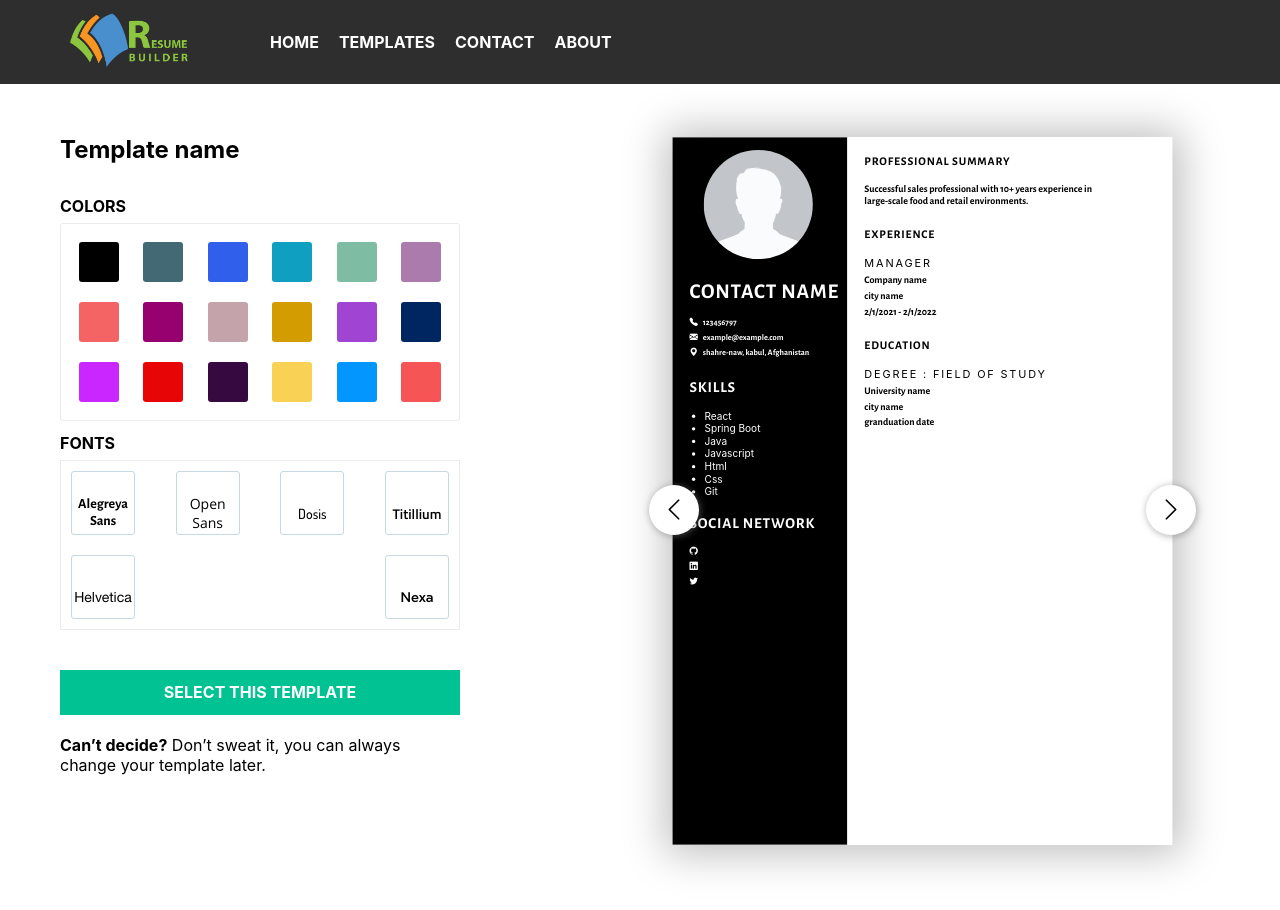
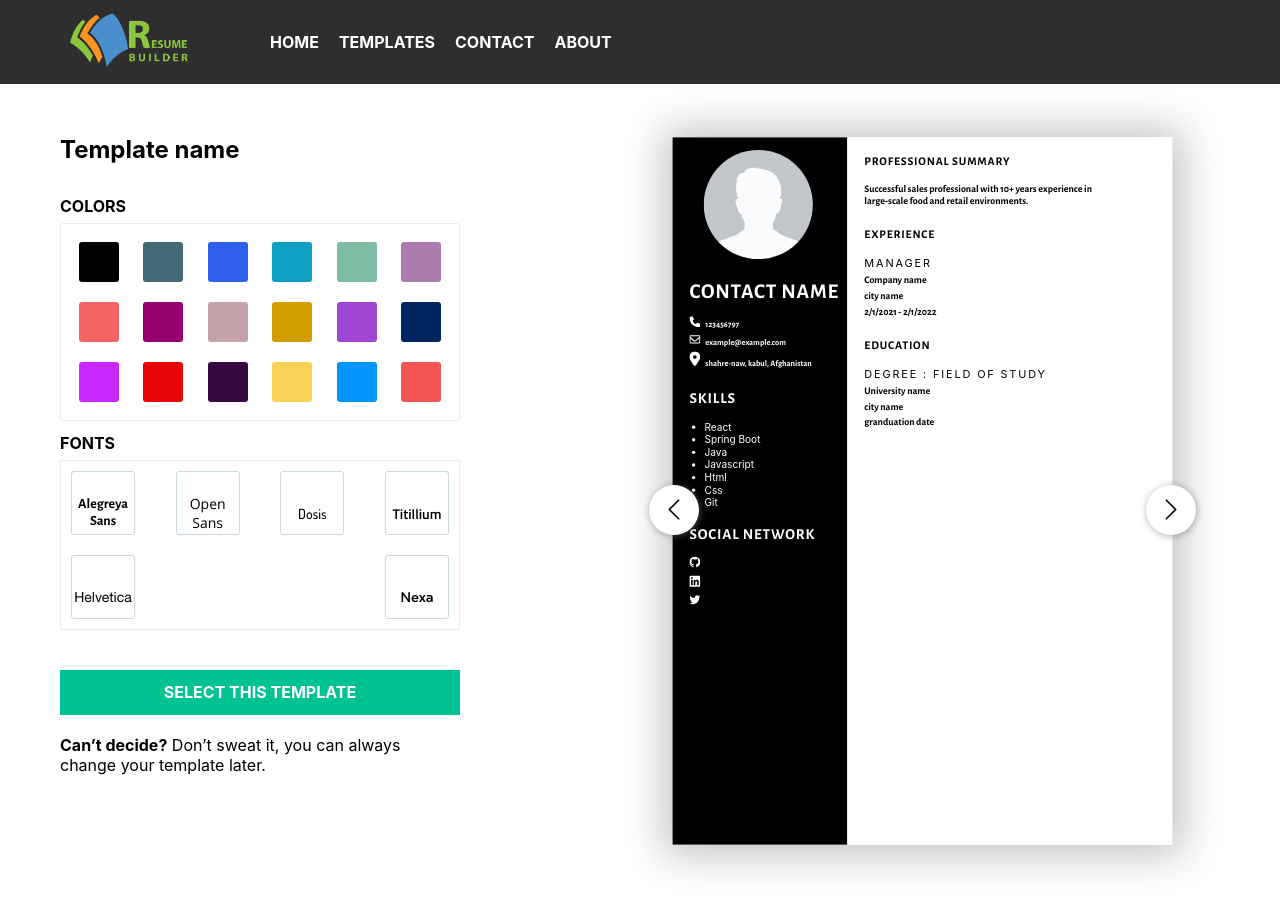
Before and after one commit to Aliherawi7/resume-builder, a React (Create React App) app: page /templates in a window 1280 px wide. Shown: the top 910 px of the page. Built offline with nearby package versions, Linux system fonts and the light colour scheme.

Commit message:
replaced bootstarp icon to svg dou to Generating component to pdf

```diff
--- a/src/Templates/Template.css
+++ b/src/Templates/Template.css
@@ -43,7 +43,11 @@
     fill: #fff;
     text-transform: capitalize;
 }
-.template i{
+.template svg{
     margin-right: 6px;
-    color: inherit;
+    /* fill: var(--color); */
+    width: 13px;
 }
+.template svg path{
+    fill: #000
+}
--- a/src/Templates/Template1.css
+++ b/src/Templates/Template1.css
@@ -13,6 +13,14 @@
     height: 100%;
     background-color: var(--backgroundColor);
     color: #fff;
+    fill: #fff;
+}
+.template1 svg{
+    margin-right: 6px;
+    width: 15px;
+}
+.template1 svg path{
+    fill: #fff !important
 }
 .template1 .section h2{
     font-size : 18px;
@@ -41,7 +49,7 @@
     left: 37px;
     width: 130px;
     height: 130px;
-    border-radius: 50%;
+    border-radius: 100%;
     z-index: 100;
     overflow: hidden;
     background-color: #fff;
@@ -61,7 +69,7 @@
 }
 .template1 .container-B h2{
     color: var(--color);
-    : 17px;
+    font-size: 17px;
 }
 
 .template1 .normal-title{
@@ -73,5 +81,4 @@
 }
 .template1 .normal-paragraph{
     margin-bottom: 5px;
-
 }
--- a/src/Templates/Template1.js
+++ b/src/Templates/Template1.js
@@ -20,9 +20,14 @@ function Template1({ contactInformation, experiences, experience, educations, ed
                         <img src={contactInformation.image ? URL.createObjectURL(contactInformation.image) : "/image/yyyy.png"} />
                     </div>
                     <h1 className='contact-name'>{contactInformation?.name}</h1>
-                    <p className='normal-text'><i className="bi bi-telephone-fill"></i>{contactInformation?.phone ? contactInformation.phone : ''} </p>
-                    <p className='normal-text'><i className="bi bi-envelope-fill"></i>{contactInformation?.email ? contactInformation.email : ''}</p>
-                    <p className='normal-text'><i className="bi bi-geo-alt-fill"></i>
+                    <p className='normal-text'>
+                    <svg xmlns="http://www.w3.org/2000/svg" viewBox="0 0 512 512"><path d="M511.2 387l-23.25 100.8c-3.266 14.25-15.79 24.22-30.46 24.22C205.2 512 0 306.8 0 54.5c0-14.66 9.969-27.2 24.22-30.45l100.8-23.25C139.7-2.602 154.7 5.018 160.8 18.92l46.52 108.5c5.438 12.78 1.77 27.67-8.98 36.45L144.5 207.1c33.98 69.22 90.26 125.5 159.5 159.5l44.08-53.8c8.688-10.78 23.69-14.51 36.47-8.975l108.5 46.51C506.1 357.2 514.6 372.4 511.2 387z"/></svg>
+                        {contactInformation?.phone ? contactInformation.phone : ''} </p>
+                    <p className='normal-text'>
+                    <svg xmlns="http://www.w3.org/2000/svg" viewBox="0 0 512 512"><path d="M448 64H64C28.65 64 0 92.65 0 128v256c0 35.35 28.65 64 64 64h384c35.35 0 64-28.65 64-64V128C512 92.65 483.3 64 448 64zM64 112h384c8.822 0 16 7.178 16 16v22.16l-166.8 138.1c-23.19 19.28-59.34 19.27-82.47 .0156L48 150.2V128C48 119.2 55.18 112 64 112zM448 400H64c-8.822 0-16-7.178-16-16V212.7l136.1 113.4C204.3 342.8 229.8 352 256 352s51.75-9.188 71.97-25.98L464 212.7V384C464 392.8 456.8 400 448 400z"/></svg>
+                    {contactInformation?.email ? contactInformation.email : ''}</p>
+                    <p className='normal-text'>
+                    <svg xmlns="http://www.w3.org/2000/svg" viewBox="0 0 384 512"><path d="M168.3 499.2C116.1 435 0 279.4 0 192C0 85.96 85.96 0 192 0C298 0 384 85.96 384 192C384 279.4 267 435 215.7 499.2C203.4 514.5 180.6 514.5 168.3 499.2H168.3zM192 256C227.3 256 256 227.3 256 192C256 156.7 227.3 128 192 128C156.7 128 128 156.7 128 192C128 227.3 156.7 256 192 256z"/></svg>
                         {(contactInformation?.address ? contactInformation.address + ", " : '') +
                             (contactInformation?.city ? contactInformation.city + ", " : '') +
                             (contactInformation?.country ? contactInformation.country : '')}</p>
@@ -31,15 +36,21 @@ function Template1({ contactInformation, experiences, experience, educations, ed
                     <h2>Skills</h2>
                     <ul className="skill-list">
                         {skills?.length > 0 ? skills.map((item) => {
-                            return item != "" ? <li key={Math.random()+item}>{item}</li> : null
+                            return item != "" ? <li key={Math.random() + item}>{item}</li> : null
                         }) : null}
                     </ul>
                 </div>
                 <div className='social-network section'>
                     <h2 style={Fontcolor}>Social Network</h2>
-                    <p className='normal-text'><i style={Fontcolor} className="bi bi-github"></i>{contactInformation?.github}</p>
-                    <p className='normal-text'><i style={Fontcolor} className="bi bi-linkedin"></i>{contactInformation?.linkedin}</p>
-                    <p className='normal-text'><i style={Fontcolor} className="bi bi-twitter"></i>{contactInformation?.twitter}</p>
+                    <p className='normal-text'>
+                    <svg xmlns="http://www.w3.org/2000/svg" viewBox="0 0 496 512"><path d="M165.9 397.4c0 2-2.3 3.6-5.2 3.6-3.3.3-5.6-1.3-5.6-3.6 0-2 2.3-3.6 5.2-3.6 3-.3 5.6 1.3 5.6 3.6zm-31.1-4.5c-.7 2 1.3 4.3 4.3 4.9 2.6 1 5.6 0 6.2-2s-1.3-4.3-4.3-5.2c-2.6-.7-5.5.3-6.2 2.3zm44.2-1.7c-2.9.7-4.9 2.6-4.6 4.9.3 2 2.9 3.3 5.9 2.6 2.9-.7 4.9-2.6 4.6-4.6-.3-1.9-3-3.2-5.9-2.9zM244.8 8C106.1 8 0 113.3 0 252c0 110.9 69.8 205.8 169.5 239.2 12.8 2.3 17.3-5.6 17.3-12.1 0-6.2-.3-40.4-.3-61.4 0 0-70 15-84.7-29.8 0 0-11.4-29.1-27.8-36.6 0 0-22.9-15.7 1.6-15.4 0 0 24.9 2 38.6 25.8 21.9 38.6 58.6 27.5 72.9 20.9 2.3-16 8.8-27.1 16-33.7-55.9-6.2-112.3-14.3-112.3-110.5 0-27.5 7.6-41.3 23.6-58.9-2.6-6.5-11.1-33.3 2.6-67.9 20.9-6.5 69 27 69 27 20-5.6 41.5-8.5 62.8-8.5s42.8 2.9 62.8 8.5c0 0 48.1-33.6 69-27 13.7 34.7 5.2 61.4 2.6 67.9 16 17.7 25.8 31.5 25.8 58.9 0 96.5-58.9 104.2-114.8 110.5 9.2 7.9 17 22.9 17 46.4 0 33.7-.3 75.4-.3 83.6 0 6.5 4.6 14.4 17.3 12.1C428.2 457.8 496 362.9 496 252 496 113.3 383.5 8 244.8 8zM97.2 352.9c-1.3 1-1 3.3.7 5.2 1.6 1.6 3.9 2.3 5.2 1 1.3-1 1-3.3-.7-5.2-1.6-1.6-3.9-2.3-5.2-1zm-10.8-8.1c-.7 1.3.3 2.9 2.3 3.9 1.6 1 3.6.7 4.3-.7.7-1.3-.3-2.9-2.3-3.9-2-.6-3.6-.3-4.3.7zm32.4 35.6c-1.6 1.3-1 4.3 1.3 6.2 2.3 2.3 5.2 2.6 6.5 1 1.3-1.3.7-4.3-1.3-6.2-2.2-2.3-5.2-2.6-6.5-1zm-11.4-14.7c-1.6 1-1.6 3.6 0 5.9 1.6 2.3 4.3 3.3 5.6 2.3 1.6-1.3 1.6-3.9 0-6.2-1.4-2.3-4-3.3-5.6-2z"/></svg>
+                    {contactInformation?.github}</p>
+                    <p className='normal-text'>
+                    <svg xmlns="http://www.w3.org/2000/svg" viewBox="0 0 448 512"><path d="M416 32H31.9C14.3 32 0 46.5 0 64.3v383.4C0 465.5 14.3 480 31.9 480H416c17.6 0 32-14.5 32-32.3V64.3c0-17.8-14.4-32.3-32-32.3zM135.4 416H69V202.2h66.5V416zm-33.2-243c-21.3 0-38.5-17.3-38.5-38.5S80.9 96 102.2 96c21.2 0 38.5 17.3 38.5 38.5 0 21.3-17.2 38.5-38.5 38.5zm282.1 243h-66.4V312c0-24.8-.5-56.7-34.5-56.7-34.6 0-39.9 27-39.9 54.9V416h-66.4V202.2h63.7v29.2h.9c8.9-16.8 30.6-34.5 62.9-34.5 67.2 0 79.7 44.3 79.7 101.9V416z"/></svg>
+                        {contactInformation?.linkedin}</p>
+                    <p className='normal-text'>
+                    <svg xmlns="http://www.w3.org/2000/svg" viewBox="0 0 512 512"><path d="M459.37 151.716c.325 4.548.325 9.097.325 13.645 0 138.72-105.583 298.558-298.558 298.558-59.452 0-114.68-17.219-161.137-47.106 8.447.974 16.568 1.299 25.34 1.299 49.055 0 94.213-16.568 130.274-44.832-46.132-.975-84.792-31.188-98.112-72.772 6.498.974 12.995 1.624 19.818 1.624 9.421 0 18.843-1.3 27.614-3.573-48.081-9.747-84.143-51.98-84.143-102.985v-1.299c13.969 7.797 30.214 12.67 47.431 13.319-28.264-18.843-46.781-51.005-46.781-87.391 0-19.492 5.197-37.36 14.294-52.954 51.655 63.675 129.3 105.258 216.365 109.807-1.624-7.797-2.599-15.918-2.599-24.04 0-57.828 46.782-104.934 104.934-104.934 30.213 0 57.502 12.67 76.67 33.137 23.715-4.548 46.456-13.32 66.599-25.34-7.798 24.366-24.366 44.833-46.132 57.827 21.117-2.273 41.584-8.122 60.426-16.243-14.292 20.791-32.161 39.308-52.628 54.253z"/></svg>
+                        {contactInformation?.twitter}</p>
                 </div>
             </div>
             <div className="container-B">
@@ -75,7 +86,7 @@ function Template1({ contactInformation, experiences, experience, educations, ed
                     <h2 style={Fontcolor}>Education</h2>
                     {educations?.length > 0 ? educations?.map((item) => {
                         return (
-                            <div key={Math.random()+item} className="experience-container">
+                            <div key={Math.random() + item} className="experience-container">
                                 <p className="normal-title mb-5">{(item?.degree ? item.degree : '') + (item?.fieldOfStudy ? ' : ' + item.fieldOfStudy : '')}</p>
                                 <p className="normal-paragraph">{item?.schoolName ? item.schoolName : ''}</p>
                                 <p className="normal-paragraph">{(item?.city ? item.city : "") + (item?.state ? ", " + item?.state : '')}</p>
--- a/src/Templates/Template2.css
+++ b/src/Templates/Template2.css
@@ -54,7 +54,7 @@
     left: 0px;
     width: 130px;
     height: 130px;
-    border-radius: 50%;
+    border-radius: 100%;
     z-index: 100;
     overflow: hidden;
     background-color: #fff;
```
Also changed, not shown: src/Templates/Template2.js (+17 -6 lines).
